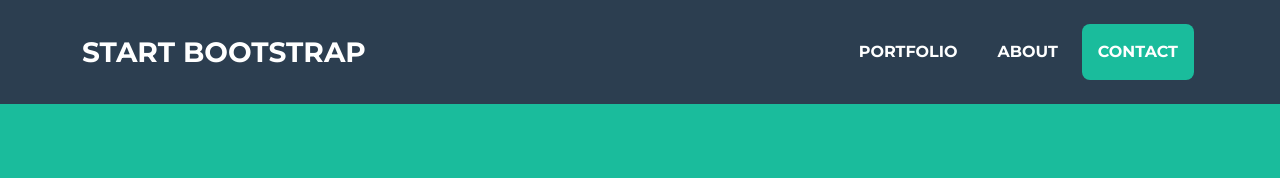
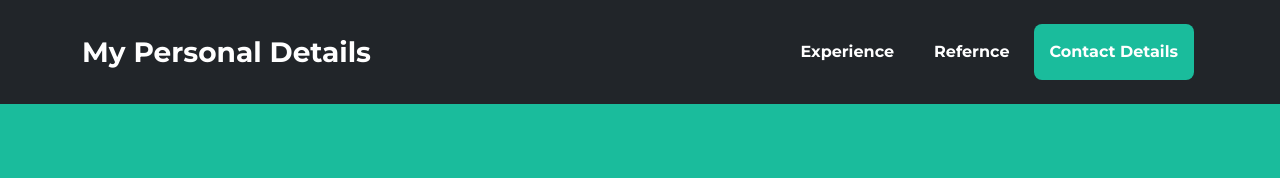
Before and after one commit to kagishokekana/cv, a plain HTML site: page index.html in a window 1280 px wide. Shown: the top 178 px of the page. Drawn offline with nearby package versions, Linux system fonts and the light colour scheme.

Commit message:
bootstrap

```diff
--- a/index.html
+++ b/index.html
@@ -18,18 +18,18 @@
     </head>
     <body id="page-top">
         <!-- Navigation-->
-        <nav class="navbar navbar-expand-lg bg-secondary text-uppercase fixed-top" id="mainNav">
+        <nav class="navbar navbar-expand-lg bg-dark text-Lowcase fixed-top" id="mainNav">
             <div class="container">
-                <a class="navbar-brand" href="#page-top">Start Bootstrap</a>
+                <a class="navbar-brand" href="#page-top">My Personal Details</a>
                 <button class="navbar-toggler text-uppercase font-weight-bold bg-primary text-white rounded" type="button" data-bs-toggle="collapse" data-bs-target="#navbarResponsive" aria-controls="navbarResponsive" aria-expanded="false" aria-label="Toggle navigation">
-                    Menu
+                    information
                     <i class="fas fa-bars"></i>
                 </button>
                 <div class="collapse navbar-collapse" id="navbarResponsive">
                     <ul class="navbar-nav ms-auto">
-                        <li class="nav-item mx-0 mx-lg-1"><a class="nav-link py-3 px-0 px-lg-3 rounded" href="#portfolio">Portfolio</a></li>
-                        <li class="nav-item mx-0 mx-lg-1"><a class="nav-link py-3 px-0 px-lg-3 rounded" href="#about">About</a></li>
-                        <li class="nav-item mx-0 mx-lg-1"><a class="nav-link py-3 px-0 px-lg-3 rounded" href="#contact">Contact</a></li>
+                        <li class="nav-item mx-0 mx-lg-1"><a class="nav-link py-3 px-0 px-lg-3 rounded" href="#portfolio">Experience</a></li>
+                        <li class="nav-item mx-0 mx-lg-1"><a class="nav-link py-3 px-0 px-lg-3 rounded" href="#about">Refernce</a></li>
+                        <li class="nav-item mx-0 mx-lg-1"><a class="nav-link py-3 px-0 px-lg-3 rounded" href="#contact">Contact Details</a></li>
                     </ul>
                 </div>
             </div>
```
Also changed, not shown: scripts.js (added), style.css (added), styles.css (added).
